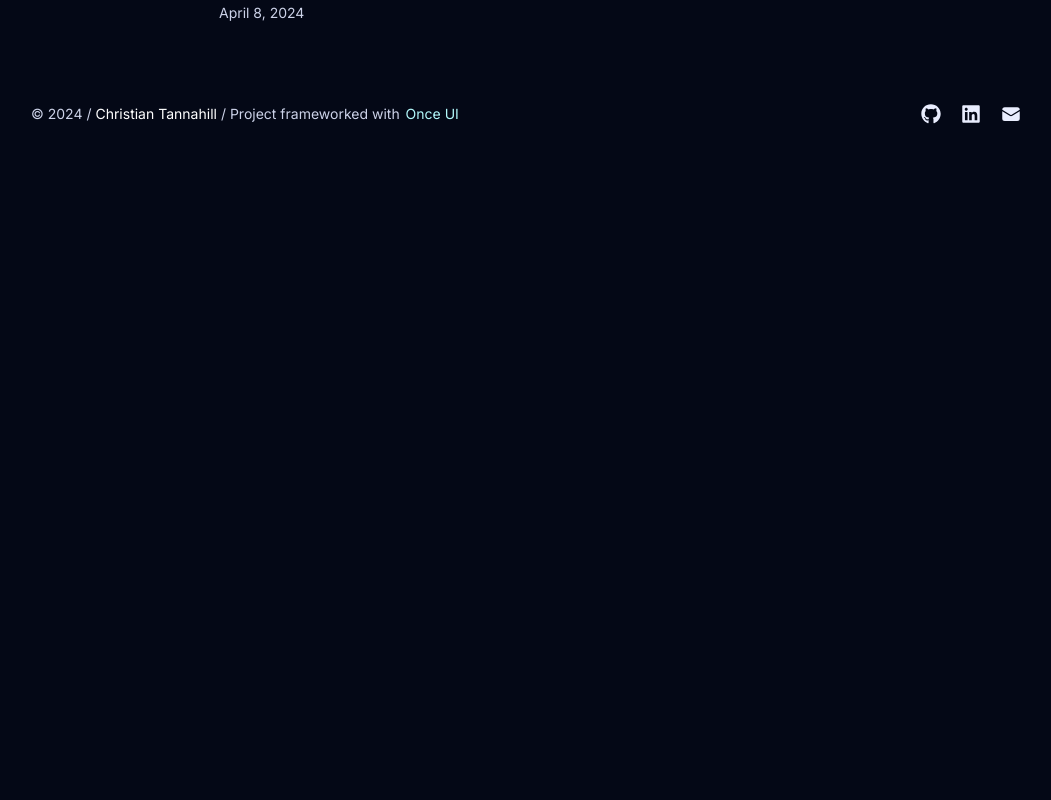
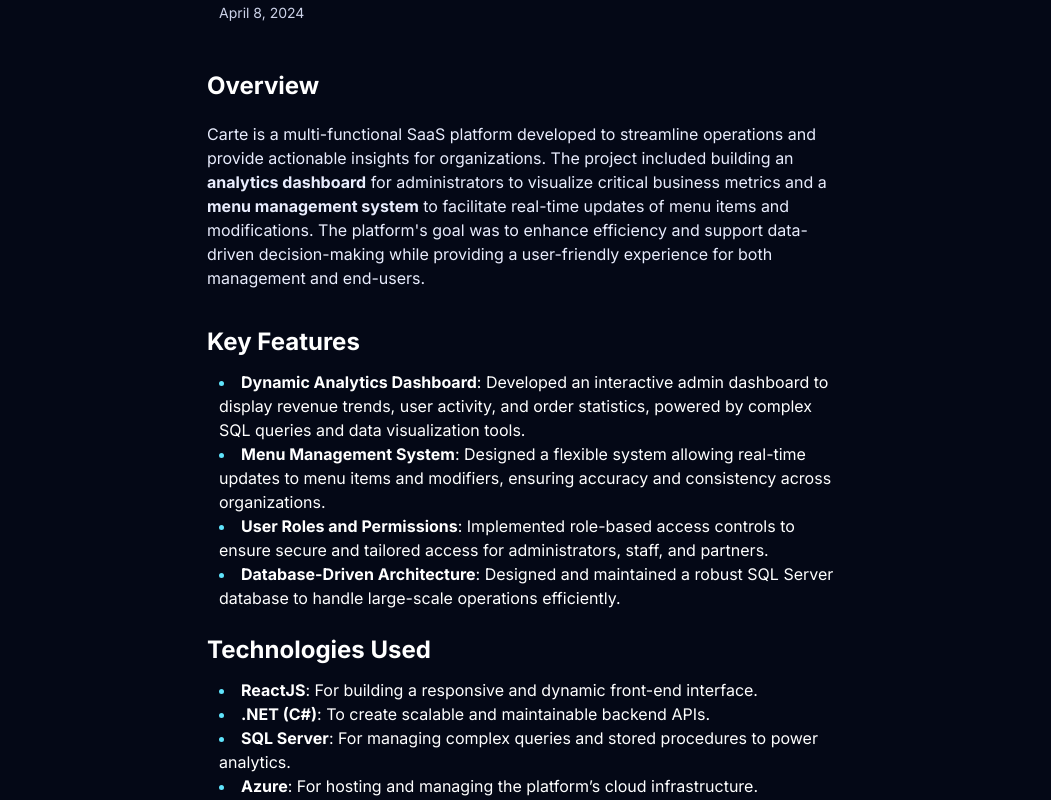
Before and after one commit to Cstannahill/portfolio-nextjs, a Next.js app: page /en/work/carte in a window 1280 px wide. Shown: the part 860-1660 px from the top of the page, without its empty margins (113-1164 px from the left). Before the commit the page ends 1002 px from the top, so only its background shows below. Built offline with nearby package versions, Linux system fonts and the light colour scheme.

Commit message:
fixed project pages

```diff
--- a/src/app/[locale]/work/[slug]/page.tsx
+++ b/src/app/[locale]/work/[slug]/page.tsx
@@ -197,7 +197,7 @@
             {formatDate(post.metadata.publishedAt)}
           </Text>
         </Flex>
-        {/* <CustomMDX source={post.content} /> */}
+        <CustomMDX source={post.content} />
       </Flex>
     </Flex>
   );
```
